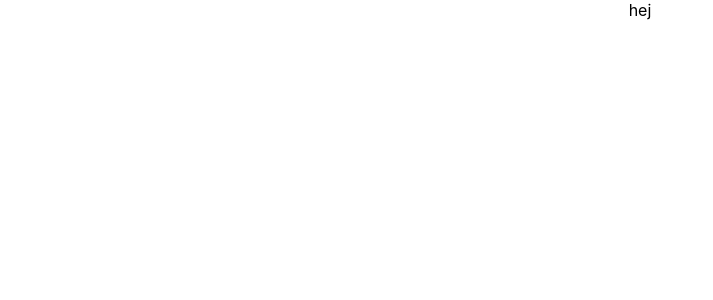
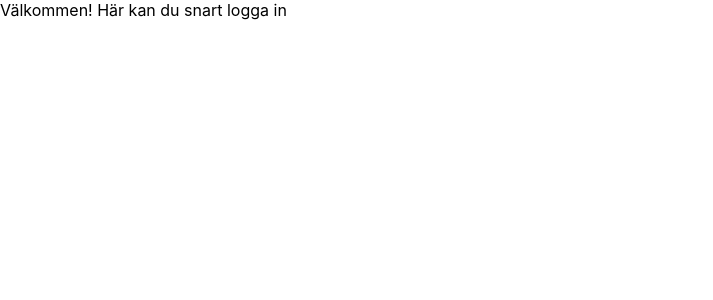
Before and after one commit to KarinNorr/Newsletter, a React (Create React App) app in the folder Frontend/my-app/: page / in a window 1280 px wide. Shown: the top 300 px of the page, without its empty margins (0-713 px from the left). Built offline with nearby package versions, Linux system fonts and the light colour scheme.

Commit message:
init develop loggin

```diff
--- a/Frontend/my-app/src/App.js
+++ b/Frontend/my-app/src/App.js
@@ -1,12 +1,24 @@
 import React from 'react';
 import './App.css';
+import Loggin from './Components/LoggInForm';
 
-function App() {
-  return (
-    <div className="App">
-      hej
-    </div>
-  );
+class App extends React.Component {
+
+  constructor(props){
+    super(props)
+
+    this.state = { showStart: "Välkommen! Här kan du snart logga in"};
+  }
+
+
+  render() {
+    return (
+      <div>
+        <Loggin showStart= {this.state.showStart}/>
+      </div>
+    );
+  }
+
 }
 
 export default App;
--- a/Frontend/my-app/src/Components/LoggInForm.js
+++ b/Frontend/my-app/src/Components/LoggInForm.js
@@ -0,0 +1,14 @@
+import React from 'react';
+
+class Loggin extends React.Component{
+    render(){
+        const showStart = this.props.showStart;
+        return(
+            <div>
+                {showStart}
+            </div>
+        );
+    }
+}
+
+export default Loggin;
```
